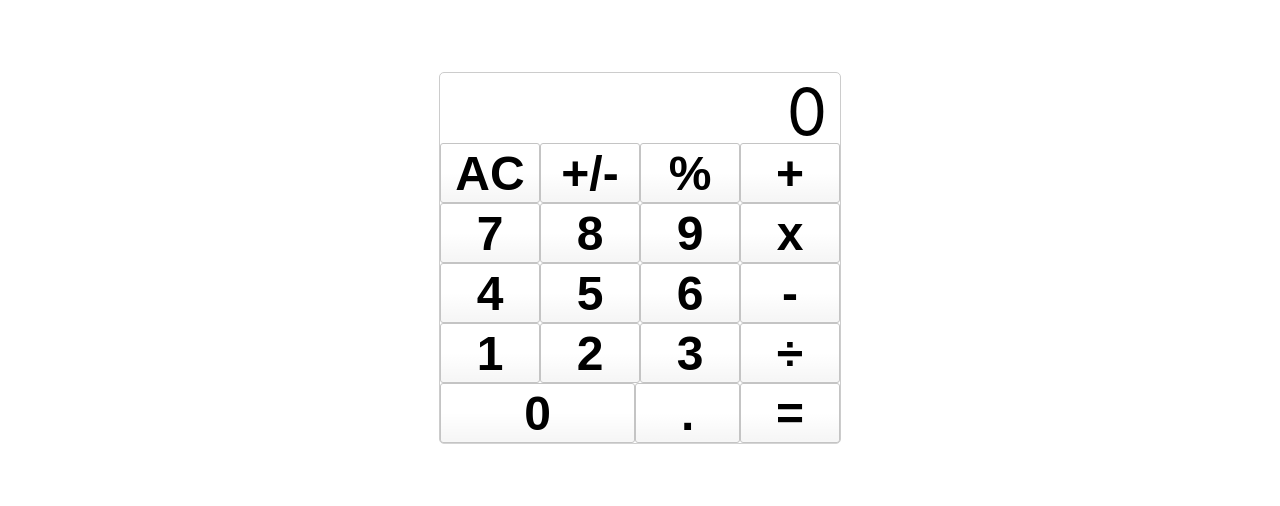
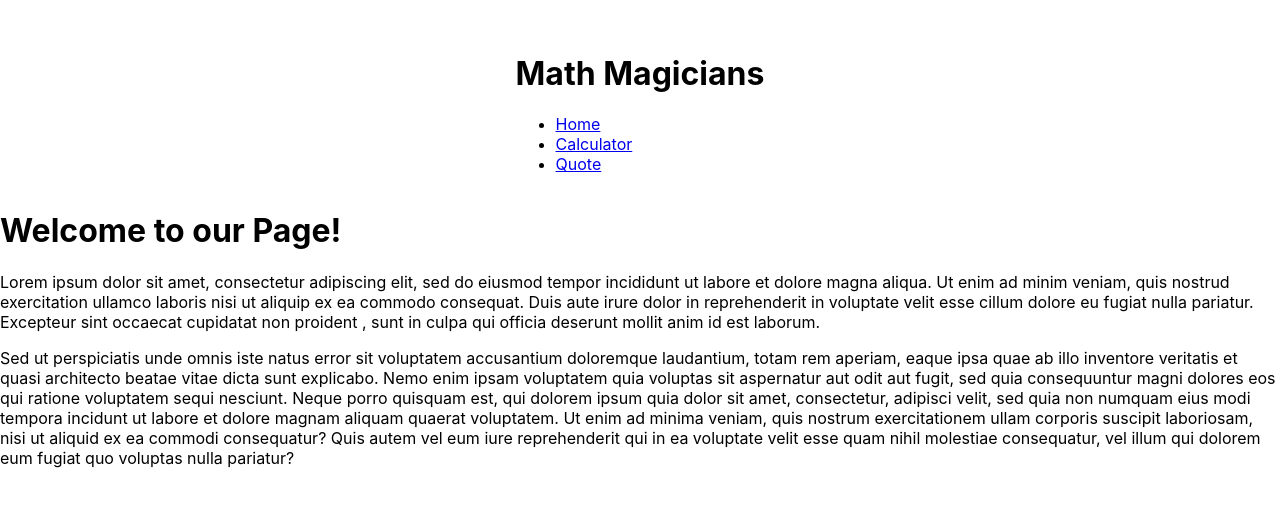
Before and after one commit to ixboy/Math_Magicians, a React (Create React App) app: page / in a window 1280 px wide. Shown: the part 142-648 px from the top of the page. Built offline with nearby package versions, Linux system fonts and the light colour scheme.

Commit message:
import all pages and add routes

```diff
--- a/src/App.js
+++ b/src/App.js
@@ -1,7 +1,34 @@
 import './App.css';
 
-import Calculator from './components/calculator';
+import {
+  Route,
+  BrowserRouter as Router,
+  Switch,
+} from 'react-router-dom';
 
-const App = () => (<div className="App"><Calculator /></div>);
+import Calculator from './components/Calculator';
+import Home from './components/pages/Home';
+import Navbar from './components/pages/Navbar';
+import Quote from './components/pages/Quote';
+
+const App = () => (
+  <Router>
+    <div className="App">
+      <Navbar />
+
+      <Switch>
+        <Route exact path="/" component={Home}>
+          <Home />
+        </Route>
+        <Route path="/calculator" component={Calculator}>
+          <Calculator />
+        </Route>
+        <Route path="/quote" component={Quote}>
+          <Quote />
+        </Route>
+      </Switch>
+    </div>
+  </Router>
+);
 
 export default App;
```
